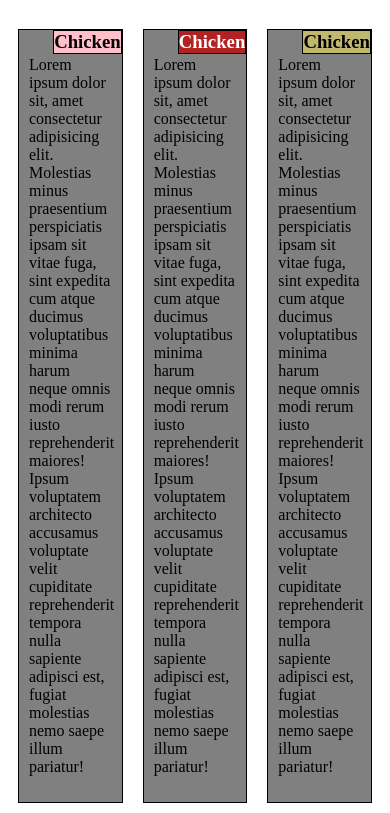
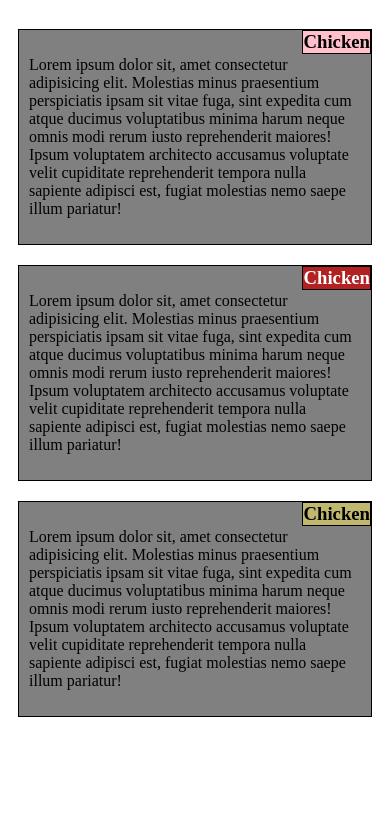
Before and after one commit to trishan555/html-css-js, a plain HTML site: page index.html in a window 390 px wide. Shown: the part 61-874 px from the top of the page. After the commit the page ends 844 px from the top, so only its background shows below. Drawn offline with Linux system fonts and the light colour scheme.

Commit message:
makes responsive design

```diff
--- a/css/style.css
+++ b/css/style.css
@@ -6,17 +6,17 @@
       text-align: center;
   }
 .box{
-
     background-color: gray;
     margin: 10px;
     border: 1px solid black;
 }
 
-  .column {
+  .column1, .column2, .column3 {
     float: left;
     width: 33.33%;
 
   }
+
 h3{
     border: 1px solid black;
     float: right;
@@ -28,6 +28,12 @@ p{
     padding: 10px;
 }
 
+.row{
+    width: 100%;
+}
+.col-md-3{
+    width: 100%;
+}
 #col1{
     background-color: pink;
     padding: 0px;
@@ -41,11 +47,20 @@ p{
 }
 
 /* for tablet view */
-@media screen (min-width: 768px) and (max-wiidth: 991px){
+@media (max-width: 768px){
+    .column1, .column2{
+        width: 50%;
+    }
+    .column3{
+        width: 100%;
+    }
 
 }
 
 /* for mobile view */
-@media (min-width:1200px){
+@media (max-width:426px){
+    .column1, .column2, .column3{
+        width: 100%;
+    }
 
 }
--- a/index.html
+++ b/index.html
@@ -13,8 +13,8 @@
 <body>
     <h1> Our Menu</h1>
 
-    <div>
-        <div class="column">
+    <div class="row">
+        <div class="column1">
             <div class="box">
                 <div>
                     <h3 id=col1>Chicken</h3>
@@ -37,7 +37,7 @@
             </div>
 
         </div>
-        <div class="column">
+        <div class="column2">
             <div class="box">
                 <div>
                     <h3 id=col2>Chicken</h3>
@@ -61,7 +61,7 @@
             </div>
 
         </div>
-        <div class="column">
+        <div class="column3">
             <div class="box">
                 <div>
                     <h3 id=col3>Chicken</h3>
```
